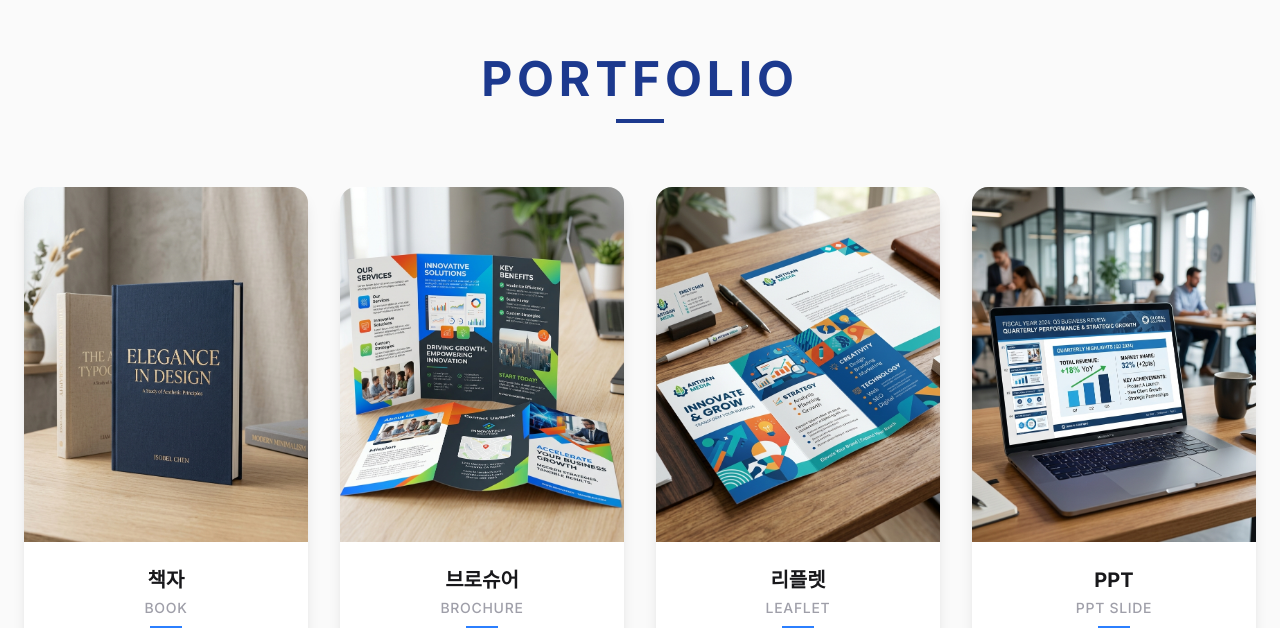
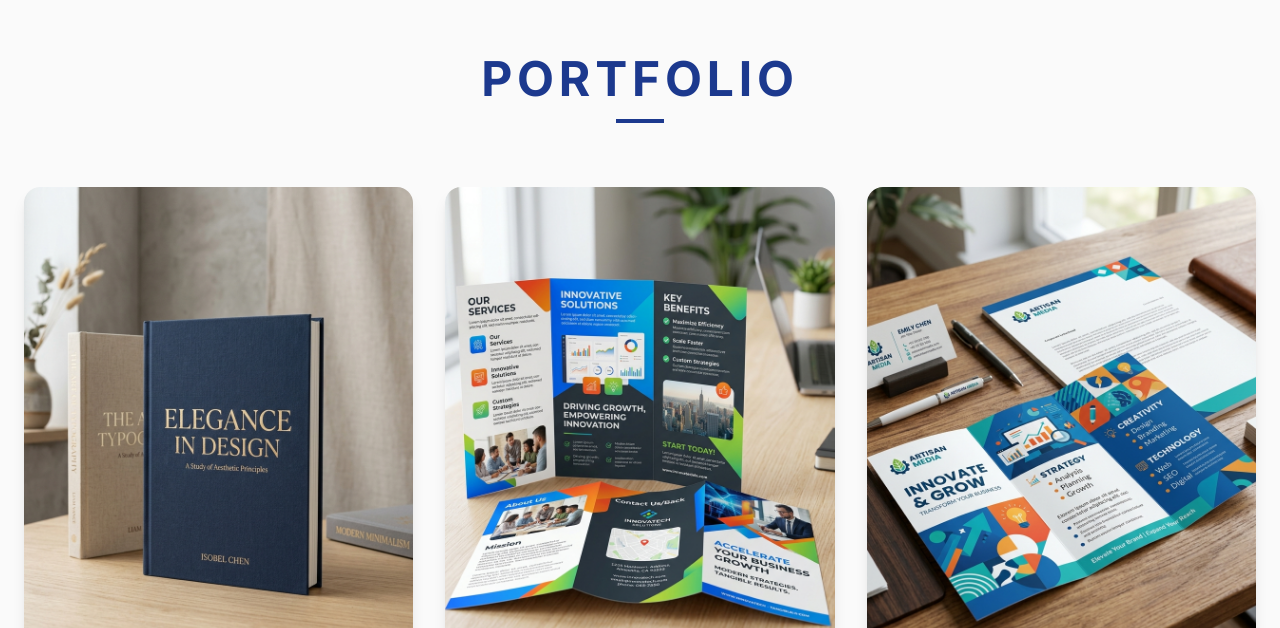
Before and after one commit to startvaluekorea-arch/workhome, a Next.js app: page / in a window 1280 px wide. Shown: the part 2172-2800 px from the top of the page. Built offline with nearby package versions, Linux system fonts and the light colour scheme.

Commit message:
feat: link main page portfolio section to portfolio list page with category filtering

```diff
--- a/components/portfolio-section.tsx
+++ b/components/portfolio-section.tsx
@@ -3,12 +3,14 @@
 import React from "react";
 import { motion } from "framer-motion";
 import { ExternalLink } from "lucide-react";
+import Link from "next/link";
 
 interface PortfolioItem {
   title: string;
   enTitle: string;
   subtitle: string;
   image: string;
+  category: string;
 }
 
 const PORTFOLIO_ITEMS: PortfolioItem[] = [
@@ -17,48 +19,42 @@ const PORTFOLIO_ITEMS: PortfolioItem[] = [
     enTitle: "Book",
     subtitle: "감각적이고 세련된 디자인으로!",
     image: "/assets/portfolio/book.png",
+    category: "책자",
   },
   {
     title: "브로슈어",
     enTitle: "Brochure",
     subtitle: "명료한 컨셉으로 무장된!",
     image: "/assets/portfolio/brochure.png",
+    category: "브로슈어/카탈로그",
   },
   {
     title: "리플렛",
     enTitle: "Leaflet",
     subtitle: "가치 창출을 위한 아이디어로!",
     image: "/assets/portfolio/leaflet.png",
+    category: "리플렛",
+  },
+  {
+    title: "포스터",
+    enTitle: "Poster",
+    subtitle: "전문적이고 명쾌한 디자인",
+    image: "/assets/portfolio/poster.png",
+    category: "포스터",
   },
   {
     title: "PPT",
     enTitle: "PPT Slide",
     subtitle: "프레젠테이션의 특징을 톡톡하게!",
     image: "/assets/portfolio/ppt.png",
-  },
-  {
-    title: "포스터",
-    enTitle: "Poster",
-    subtitle: "전문적이고 명쾌한 디자인",
-    image: "/assets/portfolio/poster.png",
-  },
-  {
-    title: "카탈로그",
-    enTitle: "Catalog",
-    subtitle: "깔끔하고 정보전달이 효과적인 디자인!",
-    image: "/assets/portfolio/catalog.png",
+    category: "PPT",
   },
   {
     title: "웹진",
     enTitle: "Webzine",
     subtitle: "최신 디지털 기획과 감성 웹진!",
     image: "/assets/portfolio/webzine.png",
-  },
-  {
-    title: "스마트 콘텐츠",
-    enTitle: "Smart Contents",
-    subtitle: "시선을 제어할 수 있는 모바일 홍보용!",
-    image: "/assets/portfolio/smart_contents.png",
+    category: "웹진",
   },
 ];
 
@@ -83,16 +79,19 @@ export function PortfolioSection() {
           />
         </div>
 
-        <div className="grid grid-cols-1 sm:grid-cols-2 lg:grid-cols-4 gap-8">
+        <div className="grid grid-cols-1 sm:grid-cols-2 lg:grid-cols-3 gap-8">
           {PORTFOLIO_ITEMS.map((item, i) => (
+            <Link
+              key={item.title}
+              href={`/portfolio?category=${item.category}`}
+            >
               <motion.div
-              key={item.title}
                 initial={{ opacity: 0, y: 30 }}
                 whileInView={{ opacity: 1, y: 0 }}
                 viewport={{ once: true }}
                 transition={{ delay: i * 0.05 }}
                 whileHover={{ y: -10 }}
-              className="group relative bg-white rounded-2xl overflow-hidden shadow-lg hover:shadow-2xl transition-all duration-300 flex flex-col"
+                className="group relative bg-white rounded-2xl overflow-hidden shadow-lg hover:shadow-2xl transition-all duration-300 flex flex-col h-full cursor-pointer"
               >
                 {/* Image Area */}
                 <div className="relative aspect-[4/5] overflow-hidden">
@@ -102,7 +101,10 @@ export function PortfolioSection() {
                     className="w-full h-full object-cover transition-transform duration-500 group-hover:scale-110"
                   />
                   <div className="absolute inset-0 bg-blue-900/40 opacity-0 group-hover:opacity-100 transition-opacity flex items-center justify-center">
-                  <ExternalLink className="text-white w-10 h-10 transform translate-y-4 group-hover:translate-y-0 transition-transform" />
+                    <div className="text-white flex flex-col items-center gap-2">
+                      <ExternalLink className="w-10 h-10 transform translate-y-4 group-hover:translate-y-0 transition-transform" />
+                      <span className="font-bold text-sm">자세히 보기</span>
+                    </div>
                   </div>
                 </div>
 
@@ -118,6 +120,7 @@ export function PortfolioSection() {
                   </p>
                 </div>
               </motion.div>
+            </Link>
           ))}
         </div>
       </div>
```
Lines whose indentation alone changed are shown as unchanged.
